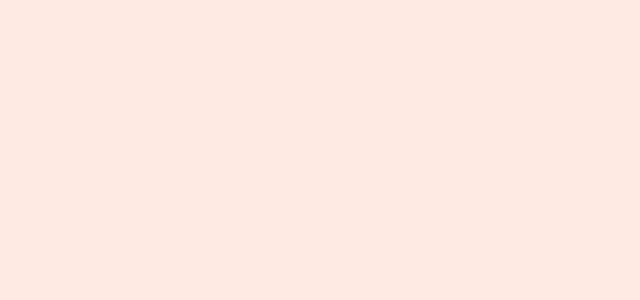
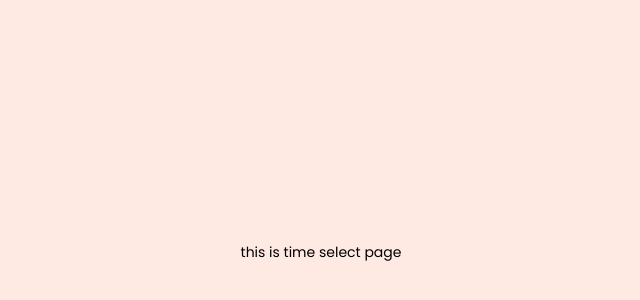
Before and after one commit to GayashanGamage/Dr.Dinesh-frontend, a Vue app: page /service/time in a window 1280 px wide. Before the commit this address had no page. Shown: the part 148-448 px from the top of the page, without its empty margins (319-959 px from the left). Built offline with nearby package versions, Linux system fonts and the light colour scheme.

Commit message:
add time select page

```diff
--- a/src/router/index.js
+++ b/src/router/index.js
@@ -2,6 +2,7 @@ import Home from "@/views/Home.vue";
 import Login from "@/views/Login.vue";
 import Members from "@/views/Members.vue";
 import Service from "@/views/Service.vue";
+import Time from "@/views/Time.vue";
 import { createRouter, createWebHistory } from "vue-router";
 
 const router = createRouter({
@@ -27,6 +28,11 @@ const router = createRouter({
       component: Service,
       name: "service",
     },
+    {
+      path: "/service/time",
+      component: Time,
+      name: "time",
+    },
   ],
 });
 
--- a/src/views/Service.vue
+++ b/src/views/Service.vue
@@ -48,7 +48,7 @@
               <li>Lorem, ipsum dolor.</li>
               <li>Lorem ipsum dolor sit.</li>
             </ol>
-            <button class="book_button">Book Time</button>
+            <button class="book_button" @click="selectTime">Book Time</button>
           </div>
           <div class="tab-content" id="two">
             <h3 class="service_title">service two</h3>
@@ -63,7 +63,7 @@
               <li>Lorem, ipsum dolor.</li>
               <li>Lorem ipsum dolor sit.</li>
             </ol>
-            <button class="book_button">Book Time</button>
+            <button class="book_button" @click="selectTime">Book Time</button>
           </div>
           <div class="tab-content" id="three">
             <h3 class="service_title">service three</h3>
@@ -78,7 +78,7 @@
               <li>Lorem, ipsum.</li>
               <li>Lorem ipsum dolor sit amet.</li>
             </ol>
-            <button class="book_button">Book Time</button>
+            <button class="book_button" @click="selectTime">Book Time</button>
           </div>
           <div class="tab-content" id="four">
             <h3 class="service_title">service four</h3>
@@ -93,7 +93,7 @@
               <li>Lorem, ipsum.</li>
               <li>Lorem ipsum dolor sit amet.</li>
             </ol>
-            <button class="book_button">Book Time</button>
+            <button class="book_button" @click="selectTime">Book Time</button>
           </div>
         </div>
       </div>
@@ -102,6 +102,8 @@
 </template>
 
 <script setup>
+import router from "@/router";
+
 name: "Service";
 
 const showDetails = (button_name, tabName) => {
@@ -117,6 +119,10 @@ const showDetails = (button_name, tabName) => {
 
   document.getElementById(button_name).classList.add("active");
   document.getElementById(tabName).style.display = "block";
+};
+
+const selectTime = () => {
+  router.push("/service/time");
 };
 </script>
 
--- /dev/null
+++ b/src/views/Time.vue
@@ -0,0 +1,18 @@
+<template>
+  <div class="level-one-container">
+    <p>this is time select page</p>
+  </div>
+</template>
+
+<script setup>
+name: "Time";
+</script>
+
+<style scoped>
+.level-one-container {
+  display: flex;
+  justify-content: center;
+  align-items: center;
+  height: 100vh;
+}
+</style>
```
